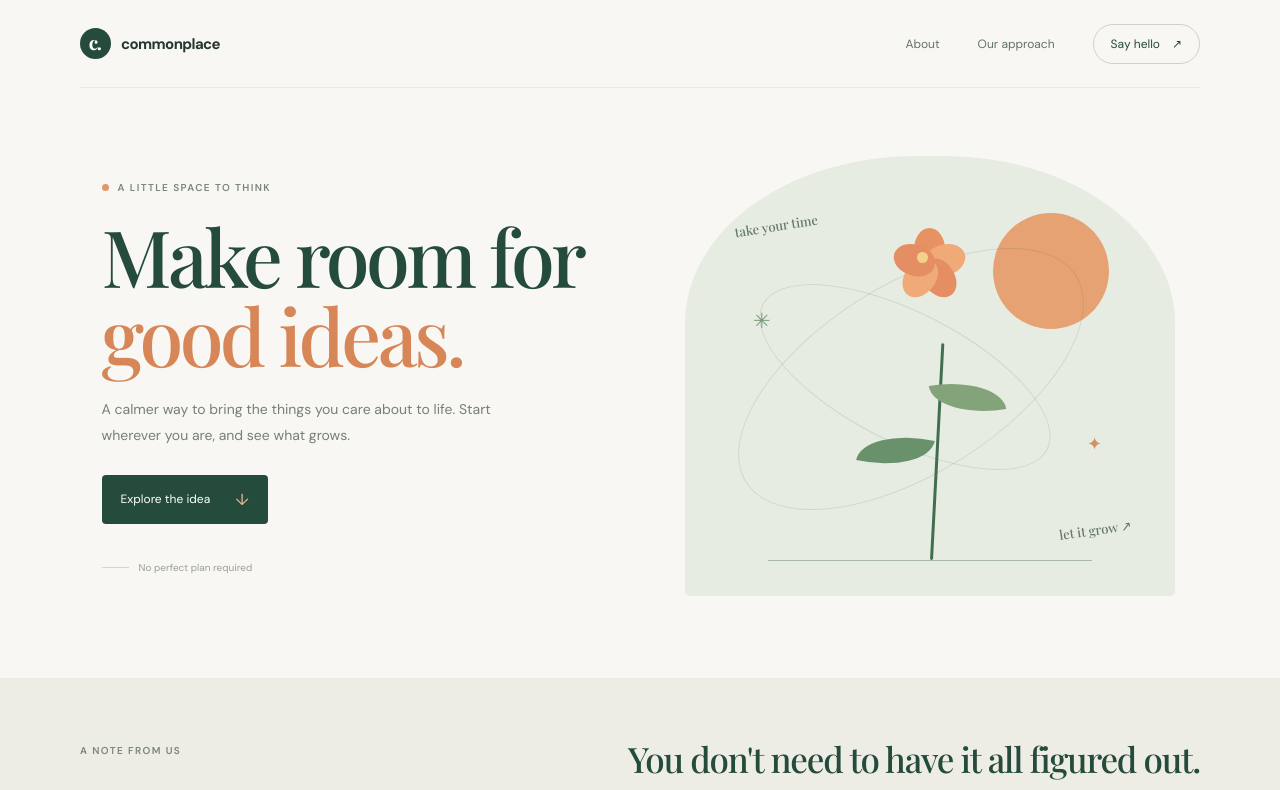
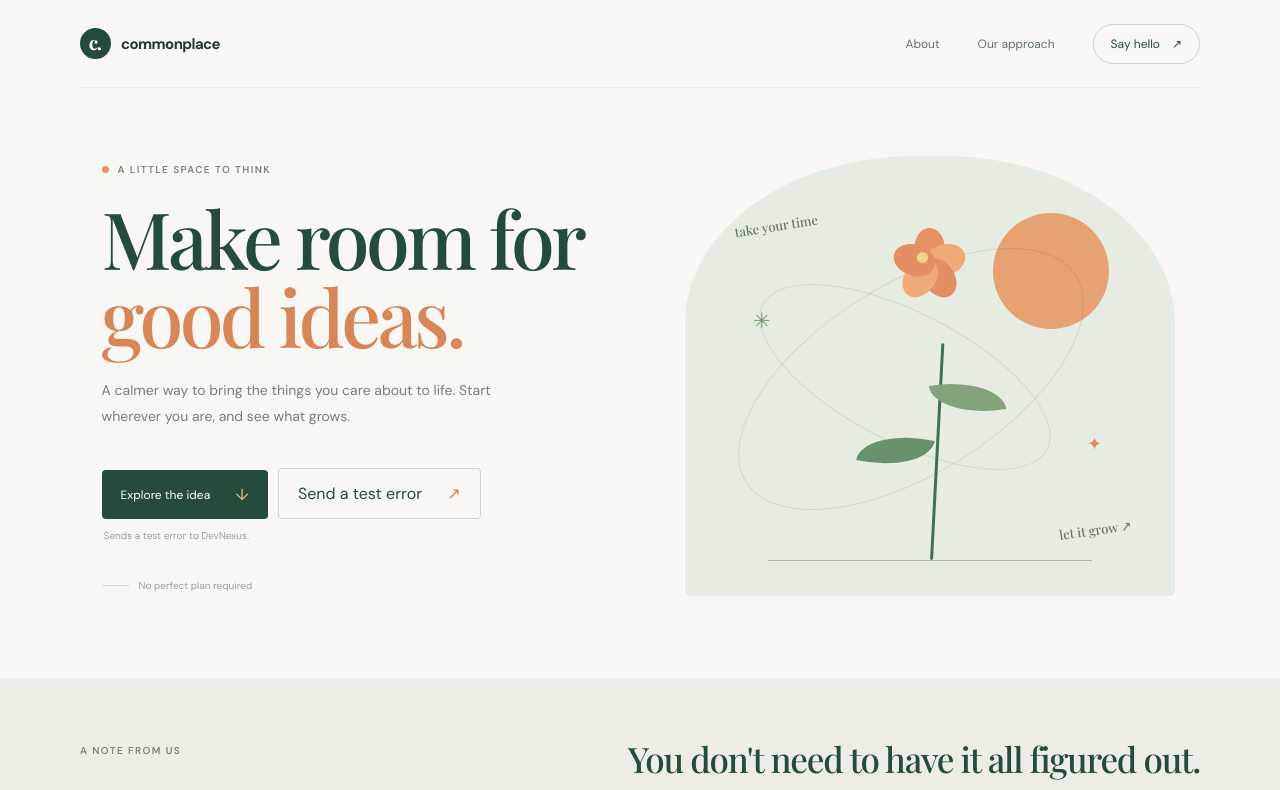
Before and after one commit to rayshivam30/testing-devnexus, a React (Vite) app: page / in a window 1280 px wide. Shown: the top 790 px of the page. Built offline with nearby package versions, Linux system fonts and the light colour scheme; no server answers; a web font is replaced by a local one; what @devnexus/sdk would draw is missing.

Commit message:
Add DevNexus test error button

```diff
--- a/src/App.jsx
+++ b/src/App.jsx
@@ -40,6 +40,18 @@ function App() {
           <h1>Make room for<br /><em>good ideas.</em></h1>
           <p className="hero-text">A calmer way to bring the things you care about to life. Start wherever you are, and see what grows.</p>
           <a className="button" href="#ideas">Explore the idea <span>↓</span></a>
+          <button
+            className="button button-test"
+            type="button"
+            onClick={() => {
+              window.setTimeout(() => {
+                throw new Error('DevNexus test error triggered from the website');
+              }, 0);
+            }}
+          >
+            Send a test error <span>↗</span>
+          </button>
+          <p className="test-error-note">Sends a test error to DevNexus.</p>
           <div className="hero-note"><span className="note-line" /> No perfect plan required</div>
         </div>
         <div className="hero-art" aria-label="Abstract illustration of a growing flower" role="img">
--- a/src/styles.css
+++ b/src/styles.css
@@ -126,3 +126,18 @@ h2 { margin-bottom: 0; color: var(--green); font-size: clamp(37px, 4.7vw, 55px);
   .footer { flex-wrap: wrap; justify-content: space-between; padding-block: 20px; }
   .footer p { order: 3; width: 100%; }
 }
+
+.button-test {
+  margin: 12px 0 0 10px;
+  border: 1px solid #cdd3cc;
+  background: transparent;
+  color: var(--green);
+  cursor: pointer;
+  font: inherit;
+}
+.button-test span { color: #ca8058; }
+.button-test:hover { background: #edece5; }
+.test-error-note { margin: 10px 0 0 2px; color: #9b9f98; font-size: 10px; }
+@media (max-width: 420px) {
+  .button-test { margin-left: 0; }
+}
```
